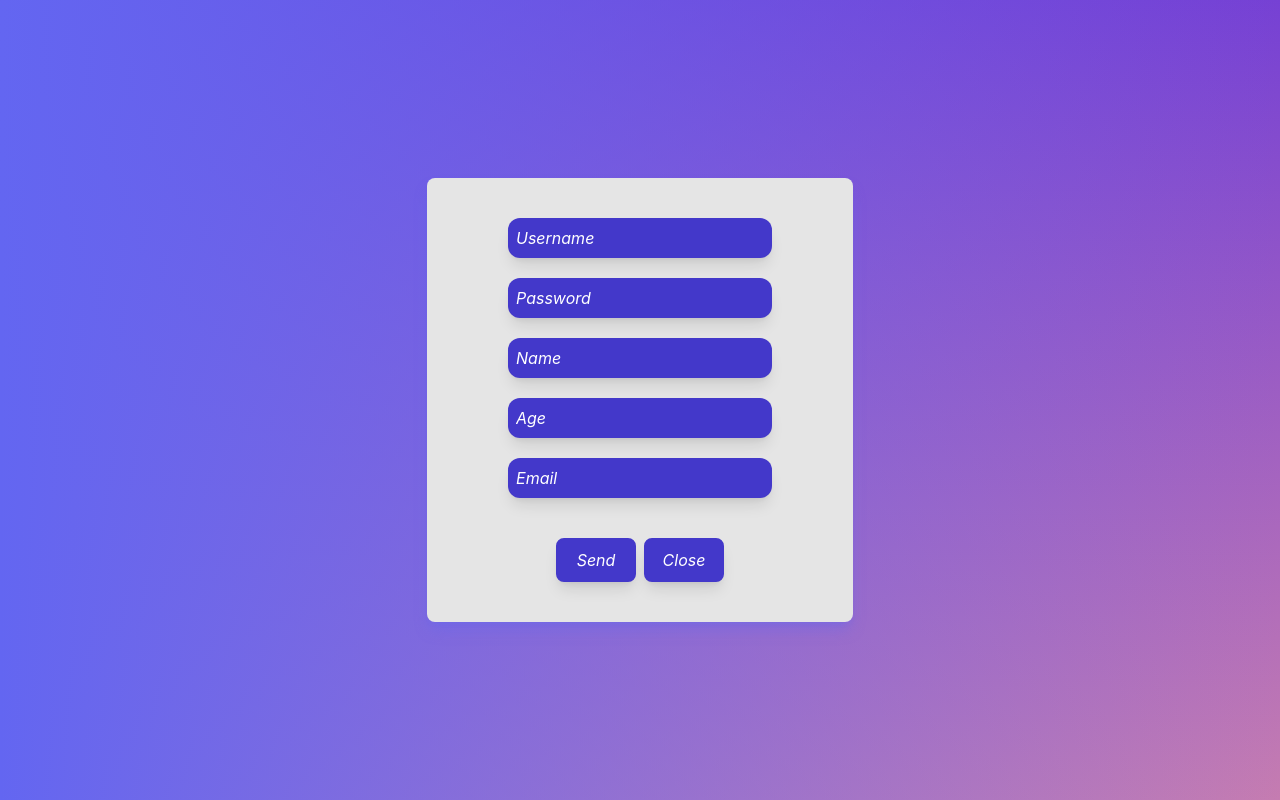
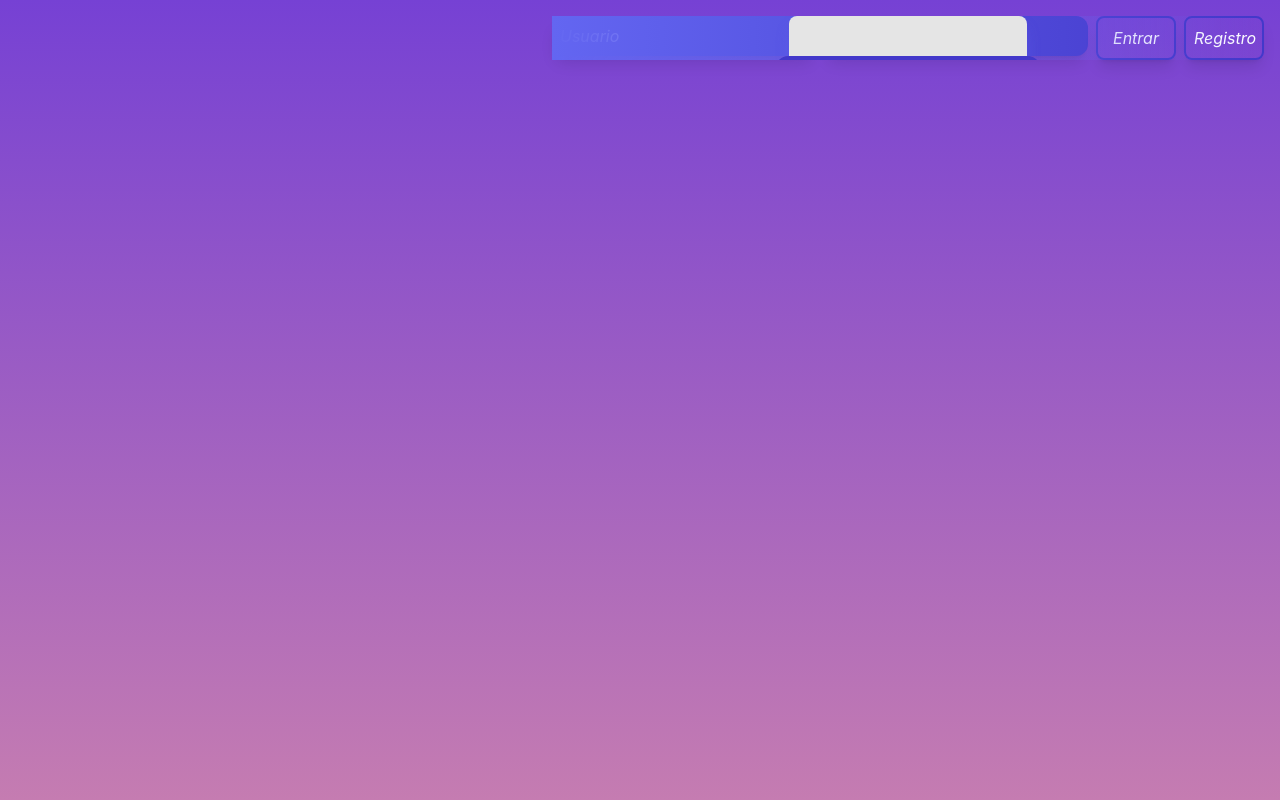
Before and after one commit to brahidev/new-universe, a Next.js app: page / in a window 1280 px wide. Both pictures are taken after a click on the button "Registro". Built offline with nearby package versions, Linux system fonts and the light colour scheme.

Commit message:
AdjustIndex

```diff
--- a/components/Login/index.js
+++ b/components/Login/index.js
@@ -17,8 +17,16 @@ const Login = () => {
     const [ listErrorMessage, setErrorMessage ] = useState([])
     const router = useRouter()
 
-    const close = () => setModalOpen(false)
-    const open = () => setModalOpen(true)
+    const close = () => {
+        setError(false)
+        console.log("ES ERROR", isError)
+        setModalOpen(false)
+    }
+    const open = () => {
+        setError(false)
+        console.log("ES ERROR", isError)
+        setModalOpen(true)
+    }
 
     useEffect( () => {
         const checkLogin = checkLoginCookie()
@@ -55,15 +63,16 @@ const Login = () => {
 
             <form
                 onSubmit={ onSubmit }
+                className="flex row justify-center"
             >
                 <div
-                    className="flex flex-col"
+                    className="flex flex-row"
                 >
-                    <div className="pb-5">
+                    <div>
                         <motion.input
                             type="text"
                             placeholder="Usuario"
-                            className="p-2 rounded-xl text-white bg-indigo-700 shadow-lg outline-0 placeholder:italic placeholder:text-white"
+                            className="p-2 mr-2 rounded-xl text-white bg-indigo-700 shadow-lg outline-0 placeholder:italic placeholder:text-white"
                             onChange={ (e) => setUser({ user: e.target.value, pass: user.pass }) }
                             whileHover={{ scale: 1.1 }}
                             whileTap={{ scale: 0.9 }}
@@ -73,7 +82,7 @@ const Login = () => {
                         <motion.input
                             type="password"
                             placeholder="Contraseña"
-                            className="p-2 rounded-xl text-white bg-indigo-700 shadow-lg outline-0 placeholder:italic placeholder:text-white"
+                            className="p-2 mr-2 rounded-xl text-white bg-indigo-700 shadow-lg outline-0 placeholder:italic placeholder:text-white"
                             onChange={ (e) => setUser({ user: user.user, pass: e.target.value }) }
                             whileHover={{ scale: 1.1 }}
                             whileTap={{ scale: 0.9 }}
@@ -81,7 +90,7 @@ const Login = () => {
                     </div>
                 </div>
                 <div
-                    className="flex flex-row justify-center pt-5"
+                    className="flex flex-row justify-center"
                 >
                     <div className="mr-2">
                         <motion.button
@@ -99,6 +108,7 @@ const Login = () => {
                             whileHover={{ scale: 1.1 }}
                             whileTap={{ scale: 0.9 }}
                             onClick={ () => (modalOpen ? close() : open()) }
+                            type="button"
                         >
                             Registro
                         </motion.button>
--- a/components/Modal/register.js
+++ b/components/Modal/register.js
@@ -39,8 +39,6 @@ const Modal = ({ handleClose, setError, setErrorMessage, content }) => {
             dataForm.email == '' ? sendNotification({text:'Correo vacío',typeToast:"danger"}) : sendNotification({text:'Correo incorrecto',typeToast:"danger"})
             return;
         }
-
-        return;
         userRegister(dataForm);
     }
 
@@ -58,7 +56,7 @@ const Modal = ({ handleClose, setError, setErrorMessage, content }) => {
                     <div className="pb-5">
                         <motion.input
                         type="text"
-                        placeholder="Username"
+                        placeholder="Usuario"
                         className="p-2 rounded-xl text-white bg-indigo-700 shadow-lg outline-0 placeholder:italic placeholder:text-white"
                         whileHover={{ scale: 1.1 }}
                         whileTap={{ scale: 0.9 }}
@@ -68,7 +66,7 @@ const Modal = ({ handleClose, setError, setErrorMessage, content }) => {
                     <div className="pb-5">
                         <motion.input
                         type="password"
-                        placeholder="Password"
+                        placeholder="Contraseña"
                         className="p-2 rounded-xl text-white bg-indigo-700 shadow-lg outline-0 placeholder:italic placeholder:text-white"
                         whileHover={{ scale: 1.1 }}
                         whileTap={{ scale: 0.9 }}
@@ -78,7 +76,7 @@ const Modal = ({ handleClose, setError, setErrorMessage, content }) => {
                     <div className="pb-5">
                         <motion.input
                         type="text"
-                        placeholder="Name"
+                        placeholder="Nombres"
                         className="p-2 rounded-xl text-white bg-indigo-700 shadow-lg outline-0 placeholder:italic placeholder:text-white"
                         whileHover={{ scale: 1.1 }}
                         whileTap={{ scale: 0.9 }}
@@ -88,7 +86,7 @@ const Modal = ({ handleClose, setError, setErrorMessage, content }) => {
                     <div className="pb-5">
                         <motion.input
                         type="number"
-                        placeholder="Age"
+                        placeholder="Edad"
                         className="p-2 rounded-xl text-white bg-indigo-700 shadow-lg outline-0 placeholder:italic placeholder:text-white"
                         whileHover={{ scale: 1.1 }}
                         whileTap={{ scale: 0.9 }}
@@ -98,7 +96,7 @@ const Modal = ({ handleClose, setError, setErrorMessage, content }) => {
                     <div className="pb-5">
                         <motion.input
                         type="email"
-                        placeholder="Email"
+                        placeholder="Correo"
                         className="p-2 rounded-xl text-white bg-indigo-700 shadow-lg outline-0 placeholder:italic placeholder:text-white"
                         whileHover={{ scale: 1.1 }}
                         whileTap={{ scale: 0.9 }}
@@ -106,25 +104,23 @@ const Modal = ({ handleClose, setError, setErrorMessage, content }) => {
                         />
                     </div>
                     <div className="flex flex-row justify-center pt-5">
-                        <button className="mr-2">
                         <motion.button
-                            className="p-2 w-20 italic text-center text-white rounded-lg shadow-lg border-solid border-2 border-indigo-700 bg-indigo-700"
+                        className="p-2 w-20 mr-2 italic text-center text-white rounded-lg shadow-lg border-solid border-2 border-indigo-700 bg-indigo-700"
                         whileHover={{ scale: 1.1 }}
                         whileTap={{ scale: 0.9 }}
+                        type="submit"
                         >
-                                Send
+                            Registrar
                         </motion.button>
-                        </button>
-                        <button>
                         <motion.button
                         className="p-2 w-20 italic text-center text-white rounded-lg shadow-lg border-solid border-2 border-indigo-700 bg-indigo-700"
                         whileHover={{ scale: 1.1 }}
                         whileTap={{ scale: 0.9 }}
                         onClick={handleClose}
+                        type="button"
                         >
-                                Close
+                            Cerrar
                         </motion.button>
-                        </button>
                     </div>
                 </form>
             </motion.div>
--- a/pages/index.js
+++ b/pages/index.js
@@ -9,7 +9,7 @@ const Home = () => {
   })
 
   return (
-    <div className='container mx-auto'>
+    <div className='top-[1rem] right-[1rem] block fixed'>
       <Header
         text="New Universe"
       />
```
Lines whose indentation alone changed are shown as unchanged.
